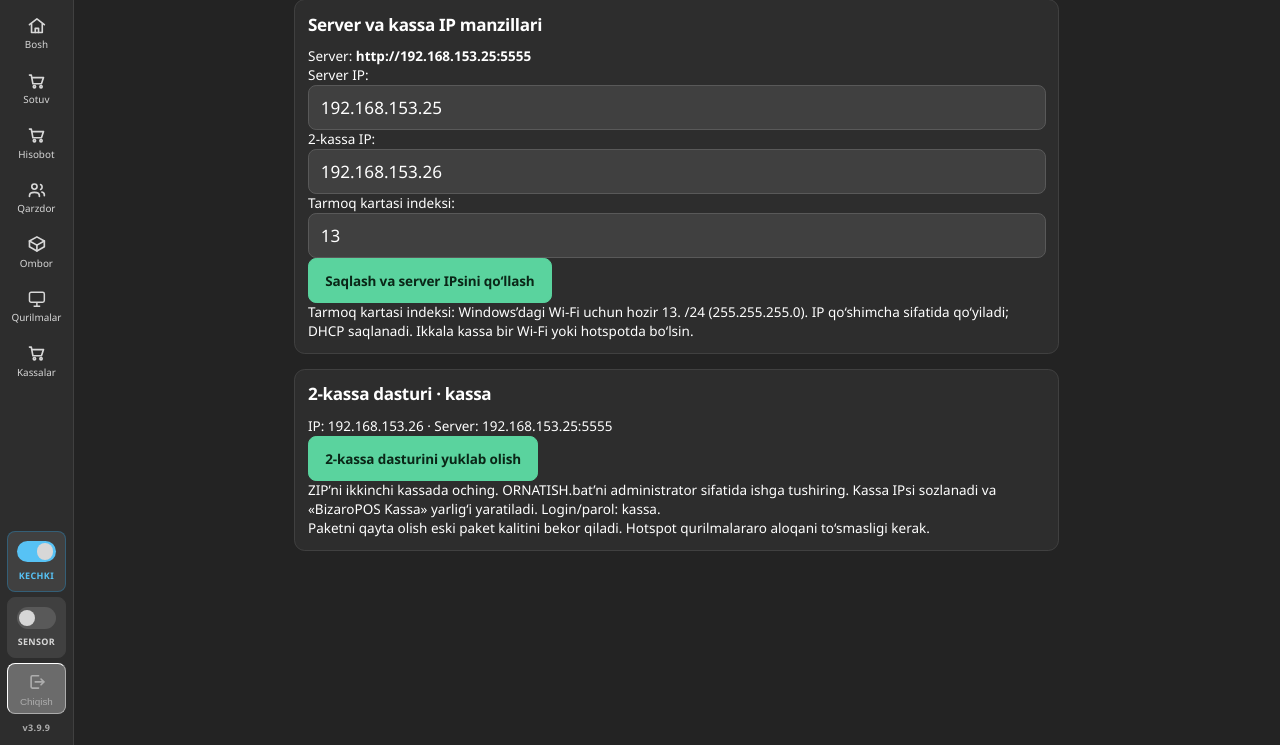
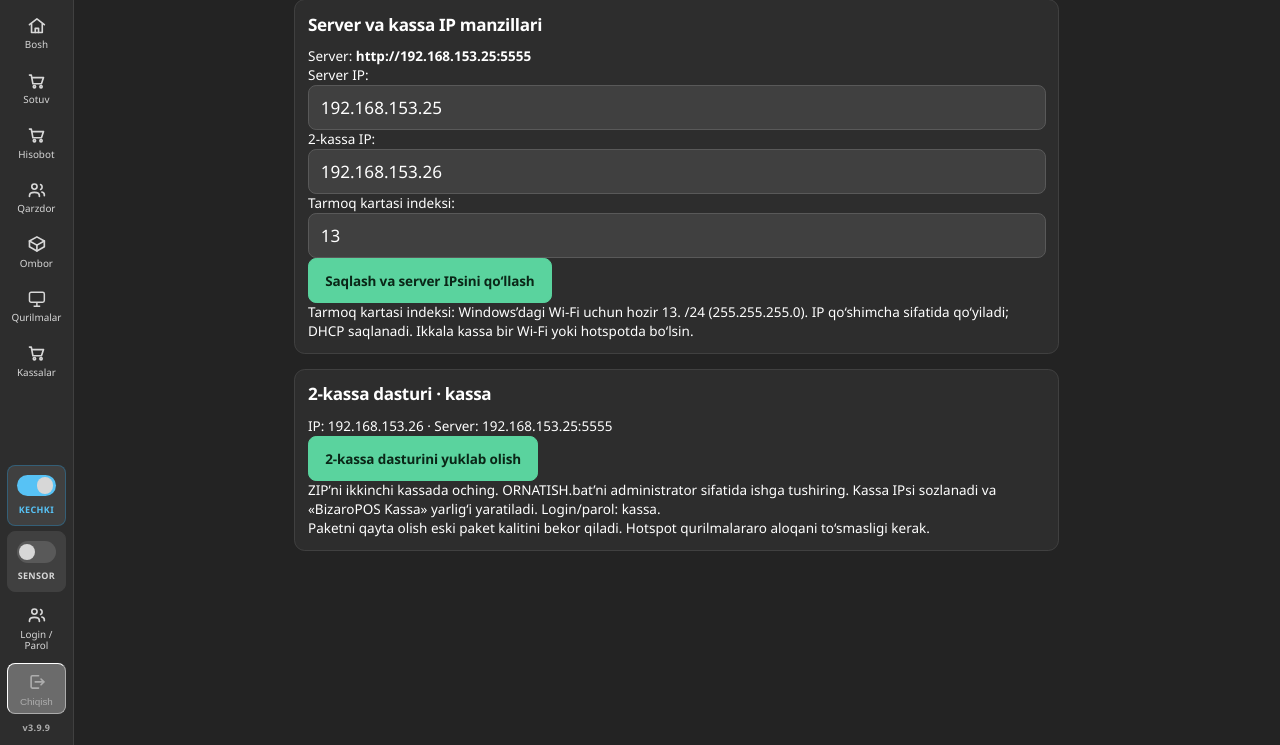
Before and after one commit to OSSWebDeveloper/ulugbek_xozmag, a Django app: page /kassalar/ in a window 1280 px wide. Shown: the part 55-800 px from the top of the page. Run offline with Django 5.2, Linux system fonts and the light colour scheme; the visitor is signed in with stand-in values (Sample User, id 1).

Commit message:
Wire first-login password change and install default accounts

```diff
--- a/templates/base.html
+++ b/templates/base.html
@@ -57,6 +57,7 @@
         <span class="yo-l"><span class="dasta"></span></span>
         <span class="holat">Sensor</span>
       </button>
+      <a class="menyu-tugma" href="{% url 'akkaunt_sozlamalar' %}"><svg class="ikon"><use href="#i-odamlar"></use></svg> Login / Parol</a>
       <form method="post" action="{% url 'chiqish' %}">
         {% csrf_token %}
         <button type="submit" class="menyu-tugma chiqish" style="width:100%"
```
